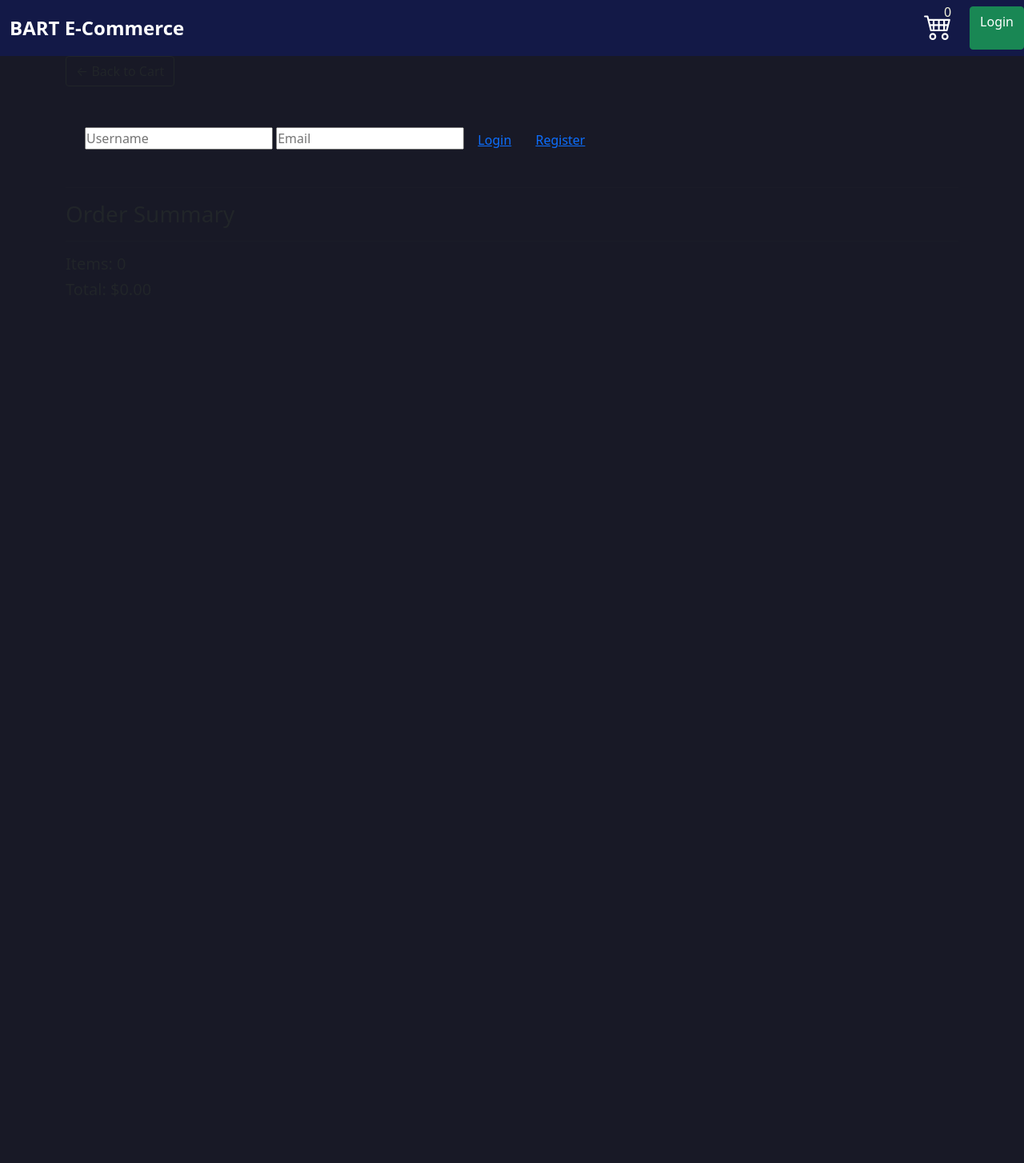
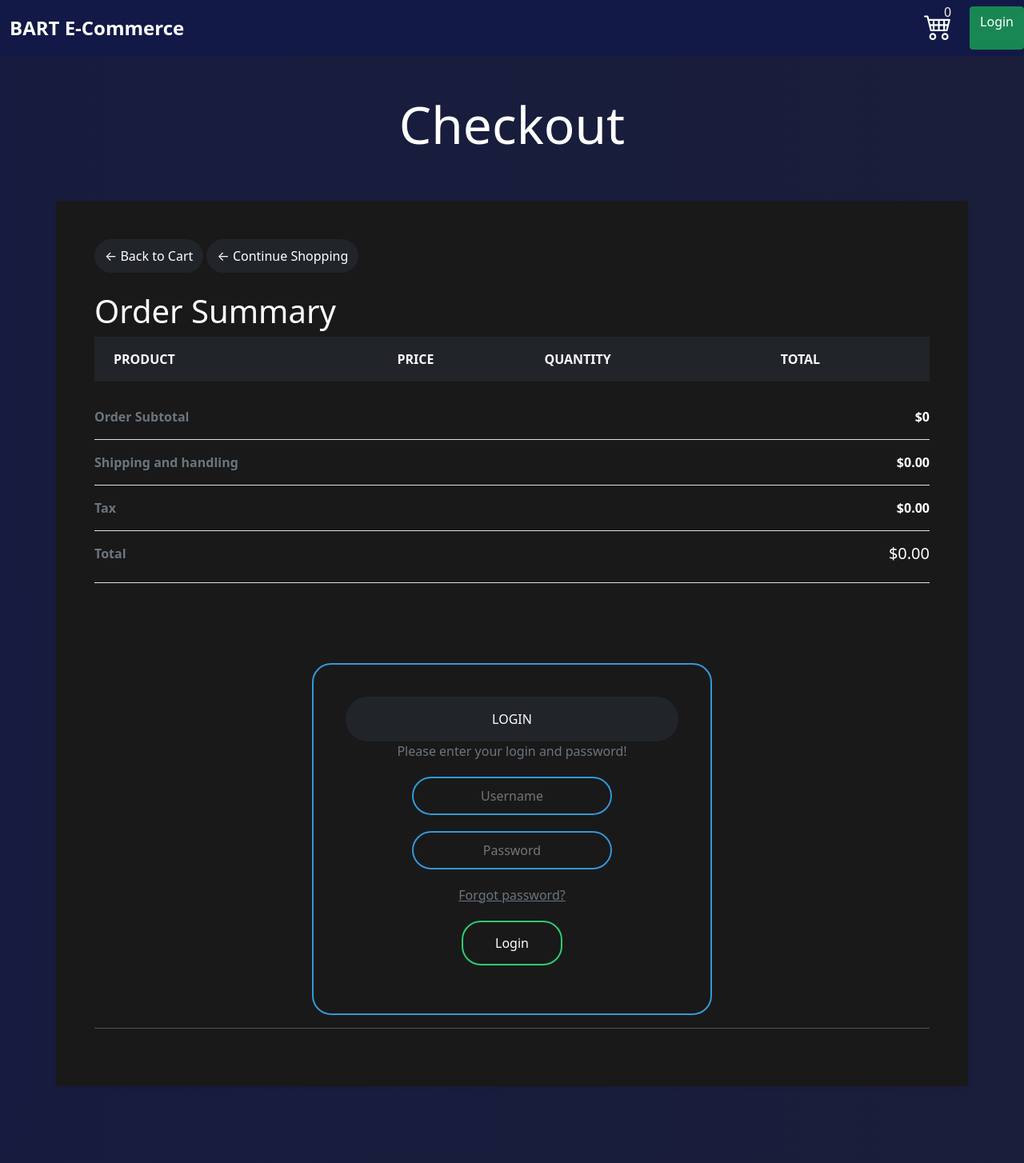
Before and after one commit to rishank-shah/django-ecommerce, a Django app: page /cart/checkout/ in a window 1280 px wide. Shown: the whole page at 80% size. Before the commit the page ends 187 px from the top, so only its background shows below. Run offline with Django 3.2, Linux system fonts and the light colour scheme; lists and menus that the app fills with data are empty; parts of the project's set-up code (start-up, migrations or seed data) failed here and were passed over; some libraries are stand-ins or nearby versions.

Commit message:
Added checkout page and frontend.

```diff
--- /dev/null
+++ b/ecommerce_project/static/css/checkout.css
@@ -0,0 +1,86 @@
+@keyframes mygradient {
+    0% {
+        background-position: 0%
+    }
+
+    100% {
+        background-position: 100%
+    }
+}
+
+body {
+    margin: 0px;
+    background: linear-gradient(90deg, #131947, #262626);
+    background-size: 600% 100%;
+    background-repeat: no-repeat;
+    animation: mygradient 24s linear infinite alternate;
+    color: white;
+}
+
+.card {
+    margin-bottom: 20px;
+    border: none
+}
+
+.box {
+    width: 500px;
+    padding: 40px;
+    margin: auto;
+    border: 2px solid #3498db;
+    border-radius: 24px;
+    background: #191919;
+    text-align: center;
+    transition: 0.25s;
+    margin-top: 100px
+}
+
+.box input[type="text"],
+.box input[type="password"] {
+    border: 0;
+    background: none;
+    display: block;
+    margin: 20px auto;
+    text-align: center;
+    border: 2px solid #3498db;
+    padding: 10px 10px;
+    width: 250px;
+    outline: none;
+    color: white;
+    border-radius: 24px;
+    transition: 0.25s
+}
+
+.box h1 {
+    color: white;
+    text-transform: uppercase;
+    font-weight: 500
+}
+
+.box input[type="text"]:focus,
+.box input[type="password"]:focus {
+    width: 300px;
+    border-color: #2ecc71
+}
+
+.box input[type="submit"] {
+    border: 0;
+    background: none;
+    display: block;
+    margin: 20px auto;
+    text-align: center;
+    border: 2px solid #2ecc71;
+    padding: 14px 40px;
+    outline: none;
+    color: white;
+    border-radius: 24px;
+    transition: 0.25s;
+    cursor: pointer
+}
+
+.box input[type="submit"]:hover {
+    background: #2ecc71
+}
+
+.forgot {
+    text-decoration: underline
+}
--- a/templates/product/checkout.html
+++ b/templates/product/checkout.html
@@ -2,78 +2,104 @@
 {% load static %}
 {% block body %}
 {% include "partials/_messages.html" %}
-<style>
-    .cart-row{
-        display: flex;
-        align-items: flex-stretch;
-        padding-bottom: 10px;
-        margin-bottom: 10px;
-        border-bottom: 1px solid #ececec;
-    }
+<link href="https://cdn.jsdelivr.net/npm/bootstrap@5.0.0-beta3/dist/css/bootstrap.min.css" rel="stylesheet" integrity="sha384-eOJMYsd53ii+scO/bJGFsiCZc+5NDVN2yr8+0RDqr0Ql0h+rP48ckxlpbzKgwra6" crossorigin="anonymous">
+<link href="https://stackpath.bootstrapcdn.com/font-awesome/4.7.0/css/font-awesome.min.css" rel="stylesheet">
+<link href="{% static 'css/checkout.css' %}" rel="stylesheet">
 
-    .hidden{
-	display: none!important;
-    }
-</style>
-    <div class="container">
-        <div class="row">
-            <div class="jumbotron">
-                <div class="box-element">
-                    <a  class="btn btn-outline-dark" href="{% url 'cart' %}">&#x2190; Back to Cart</a>
-                    <br>
-                    <br>
+    <div class="px-4 px-lg-0">
+        <div class="container text-white py-5 text-center">
+          <h1 class="display-3">Checkout</h1>
+        </div>
+        <div class="pb-5">
+          <div class="container">
+            <div class="row">
+              <div class="col-lg-12 p-5 rounded shadow-sm mb-5" style= "background: #191919;">
+                    <a class="btn btn-dark rounded-pill py-2 btn-block" href="{% url 'cart' %}">&#x2190; Back to Cart</a>
+                    <a class='btn btn-dark rounded-pill py-2 btn-block' href="{% url 'all_products' %}">&#x2190; Continue Shopping</a>
+                    <br><br>
+                        <div class="table-responsive">
+                            <h1 class="display-6">Order Summary</h1>
+                        <table class="table">
+                          <thead>
+                            <tr>
+                              <th scope="col" class="border-0 bg-dark">
+                                <div class="p-2 px-3 text-uppercase text-light">Product</div>
+                              </th>
+                              <th scope="col" class="border-0 bg-dark">
+                                <div class="py-2 text-uppercase text-light">Price</div>
+                              </th>
+                              <th scope="col" class="border-0 bg-dark">
+                                <div class="py-2 text-uppercase text-light">Quantity</div>
+                              </th>
+                              <th scope="col" class="border-0 bg-dark">
+                                <div class="py-2 text-uppercase text-light">Total</div>
+                              </th>
+                            </tr>
+                          </thead>
+                          <tbody>
+                            {% for item in orderitems %}
+                            <tr>
+                              <th scope="row" class="border-0">
+                                <div class="p-2">
+                                  <img src="https://www.zotac.com/download/files/styles/w1024/public/product_gallery/graphics_cards/zt-a30800d-10p-image01_0.jpg?itok=YKGgElPU" alt="" width="70" class="img-fluid rounded shadow-sm">
+                                  <div class="ml-3 d-inline-block align-middle">
+                                    <h5 class="mb-0"> <a href="#" class="text-light d-inline-block align-middle">{{ item.product.name }}</a></h5><span class="text-muted font-weight-normal font-italic d-block">Category: {{ item.product.category_name }}</span>
+                                  </div>
+                                </div>
+                              </th>
+                              <td class="border-0 align-middle text-light"><strong>${{ item.product.price }}</strong></td>
+                              <td class="border-0 align-middle text-light">
+                                  <p class = "text-light" style="transform: translateY(7px);">&nbsp;&nbsp;{{ item.quantity }}&nbsp;&nbsp;</p>
+                              </td>
+                              <td class="border-0 align-middle text-light"><strong>${{ item.get_total }}</strong></td>
+                            </tr>
+                            {% endfor %}
+                          </tbody>
+                        </table>
+                      </div>
+                      <ul class="list-unstyled mb-4">
+                        <li class="d-flex justify-content-between py-3 border-bottom"><strong class="text-muted">Order Subtotal </strong><strong>${{ order.get_cart_total }}</strong></li>
+                        <li class="d-flex justify-content-between py-3 border-bottom"><strong class="text-muted">Shipping and handling</strong><strong>$0.00</strong></li>
+                        <li class="d-flex justify-content-between py-3 border-bottom"><strong class="text-muted">Tax</strong><strong>$0.00</strong></li>
+                        <li class="d-flex justify-content-between py-3 border-bottom"><strong class="text-muted">Total</strong>
+                          <h5 class="font-weight-bold">${{ order.get_cart_total|floatformat:2 }}</h5>
+                        </li>
                     {% if not request.user.is_authenticated %}
-                    <div class="p-4">
-                        <input type="text" name="username" id="username" placeholder="Username">
-                        <input type="text" name="email" id="email" placeholder="Email">
-                        <div class="btn btn-block" id="process_order"><a href="{% url 'login' %}">Login</a></div>
-                        <div class="btn btn-block" id="process_order"><a href="{% url 'register' %}">Register</a></div>
-                    </div>
+                      <form onsubmit="event.preventDefault()" class="box">
+                        <div class="bg-dark rounded-pill px-4 py-3 text-uppercase font-weight-bold" style= "font-size: 22">Login</div>
+                        <p class="text-muted"> Please enter your login and password!</p> <input type="text" name="" placeholder="Username"> <input type="password" name="" placeholder="Password"> <a class="forgot text-muted" href="#">Forgot password?</a> <input type="submit" name="" value="Login" href="#">
+                      </form>
                     {% elif email_verified %}
-                    <div>
-                        <h3>Select an address</h3>
+                    <div class = "box">
+                      <div class="bg-dark rounded-pill px-4 py-3 text-uppercase font-weight-bold " style= "font-size: 18">Select your address</div>
+                      <br><br>
                         <!-- dropdown menu to select addresses -->
-                        <select id="address-select" class="h6 store-select-dropdown">
+                        <select id="address-select" class="btn btn-dark dropdown-toggle rounded-pill" style="max-width: 400px;">
                         {% for add in useraddress %}
                             <option value="{{ add.id }}">{{ add.address }}, {{ add.city }}-{{ add.zipcode }}, {{add.state}}.</option>
                         {% endfor %}
                         </select>
+
                     </div>
-                    <br><br>
-                    <div class="box-element" id="payment-info">
-                        <label for="process_order"><strong>Paypal Option</strong></label>
+                    <div class="box" id="payment-info">
+                      <div class="bg-dark rounded-pill px-4 py-3 text-uppercase font-weight-bold" style= "font-size: 18">Pay with PayPal</div>
+                      <br><br>
                         <!-- <a name="process_order" id="process_order" href="#" class="btn btn-success btn-block">Make payment</a> -->
+
+                    <div style="display: block; margin: 0 auto;"><div id="paypal-button-container" ></div></div>
                     </div>
-                    <div id="paypal-button-container"></div>
                     {% else %}
+                    <div class = "box">
                     <h3>Please verify and then proceed!</h3>
                     <a class='btn btn-dark rounded-pill py-2 btn-block' href="{% url 'all_products' %}">&#x2190;   Continue Shopping</a>
+                    </div>
                     {% endif %}
                     <hr>
-                    <h3>Order Summary</h3>
-                    <hr>
-                    {% for item in orderitems %}
-                    <div style="display: flex;" class="cart-row">
-                        <div style="flex:2"><img class="row-image" src="{{item.product.imageURL}}"></div>
-                        <div style="flex:2"><p>{{item.product.name}}</p></div>
-                        <div style="flex:1"><p>${{ item.product.price }}</p></div>
-                        <div style="flex:1"><p>x{{item.quantity}}</p></div>
-                    </div>
-                    {% endfor %}
-                    <h5>Items:   {{order.get_cart_items}}</h5>
-                    <h5 value="{{ order.get_cart_total }}">Total:   ${{ order.get_cart_total|floatformat:2 }}</h5>
-                </div>
             </div>
-
-
-            <br>
-
         </div>
-
     </div>
 
-    <script src="https://www.paypal.com/sdk/js?client-id=AcqKrjwwYCFmvYUqwjFUiQo08sRTegAh9MNqUXtU1cgc_mcm2J7K4NCri6uH8DnJ7-7GOoUFtsl8vDOt&currency=USD"></script>
-
+<script src="https://www.paypal.com/sdk/js?client-id=test&currency=USD"></script>
 <script>
     var total = '{{order.get_cart_total}}'
         // Render the PayPal button into #paypal-button-container
@@ -112,11 +138,9 @@
 </script>
 
 <script>
-
     // document.getElementById('process_order').addEventListener('click', function(e){
     //     submitFormData()
     // })
-
     function submitFormData(){
         console.log('Payment Button clicked')
 
```
